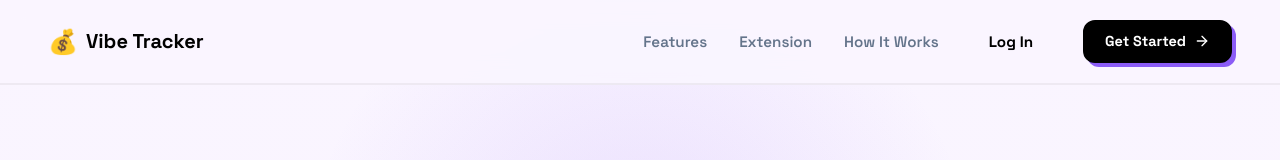
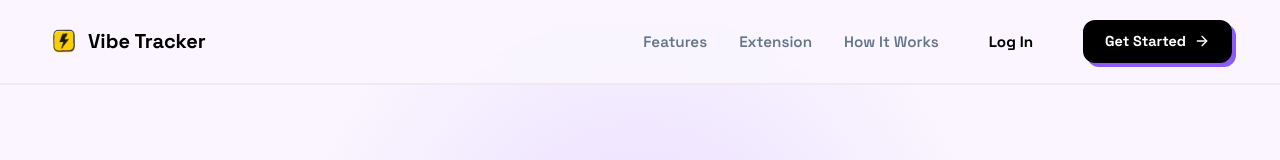
Before and after one commit to baigcoder/shopping-expense-tracker, a React (Vite) app in the folder frontend/: page / in a window 1280 px wide. Shown: the top 160 px of the page. Built offline with nearby package versions, Linux system fonts and the light colour scheme; no server answers.

Commit message:
Update all logos to use logo.png image instead of emoji

```diff
--- a/frontend/src/components/Header.tsx
+++ b/frontend/src/components/Header.tsx
@@ -8,7 +8,11 @@ import styles from './Header.module.css';
 // Custom Logo Component - Vibe Tracker
 const BrandLogo = () => (
     <div style={{ display: 'flex', alignItems: 'center', gap: '0.5rem' }}>
-        <span style={{ fontSize: '1.75rem' }}>💰</span>
+        <img
+            src="/logo.png"
+            alt="Vibe Tracker"
+            style={{ width: '32px', height: '32px', objectFit: 'contain' }}
+        />
         <span style={{
             fontWeight: 800,
             fontSize: '1.1rem',
@@ -20,6 +24,7 @@ const BrandLogo = () => (
         </span>
     </div>
 );
+
 
 
 const navItems = [
--- a/frontend/src/pages/LandingPage.module.css
+++ b/frontend/src/pages/LandingPage.module.css
@@ -38,6 +38,12 @@
 
 .logoIcon {
     font-size: 1.5rem;
+}
+
+.logoImage {
+    width: 32px;
+    height: 32px;
+    object-fit: contain;
 }
 
 .navLinks {
@@ -718,10 +724,20 @@
 }
 
 .footerLogo {
+    display: flex;
+    align-items: center;
+    gap: 0.5rem;
     font-size: 1.25rem;
     font-weight: 800;
     margin-bottom: 0.75rem;
 }
+
+.footerLogoImage {
+    width: 28px;
+    height: 28px;
+    object-fit: contain;
+}
+
 
 .footerBrand p {
     color: #94a3b8;
--- a/frontend/src/pages/LandingPage.tsx
+++ b/frontend/src/pages/LandingPage.tsx
@@ -135,9 +135,10 @@ const LandingPage = () => {
             {/* Navigation */}
             <nav className={styles.navbar}>
                 <Link to="/" className={styles.navLogo}>
-                    <span className={styles.logoIcon}>💰</span>
+                    <img src="/logo.png" alt="Vibe Tracker" className={styles.logoImage} />
                     <span>Vibe Tracker</span>
                 </Link>
+
 
                 {/* Desktop Links */}
                 <div className={styles.navLinks}>
@@ -622,7 +623,11 @@ const LandingPage = () => {
             <footer className={styles.footer}>
                 <div className={styles.footerTop}>
                     <div className={styles.footerBrand}>
-                        <span className={styles.footerLogo}>💰 Vibe Tracker</span>
+                        <span className={styles.footerLogo}>
+                            <img src="/logo.png" alt="Vibe Tracker" className={styles.footerLogoImage} />
+                            Vibe Tracker
+                        </span>
+
                         <p>The Gen-Z way to manage money.</p>
                         <div className={styles.footerSocials}>
                             <a href="https://github.com/baigcoder" target="_blank" rel="noopener noreferrer" title="GitHub">
```
